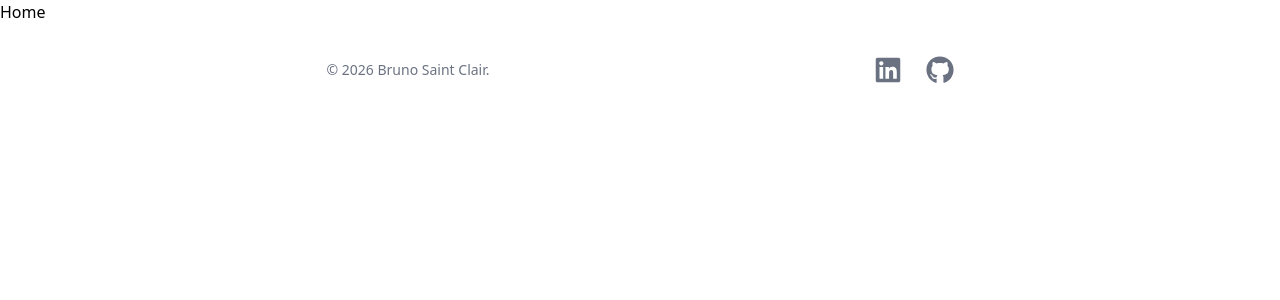
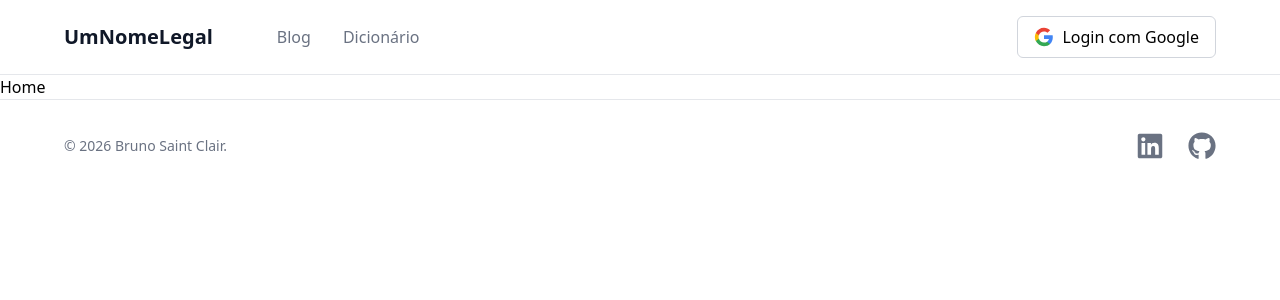
Before and after one commit to BrunoSaintClair/bs-notes, a React (Vite) app in the folder frontend/: page / in a window 1280 px wide. Shown: the top 300 px of the page. Built offline with nearby package versions, Linux system fonts and the light colour scheme.

Commit message:
feat: Cria componente Header

```diff
--- a/frontend/src/App.tsx
+++ b/frontend/src/App.tsx
@@ -1,11 +1,13 @@
+import Header from "./components/Header/Header";
 import Footer from "./components/Footer/Footer";
 
 function App() {
   return (
     <>
-      <div>
-        Home
-      </div>
+      <Header />
+        <div>
+          Home
+        </div>
       <Footer />
     </>
   );
--- a/frontend/src/components/Footer/Footer.tsx
+++ b/frontend/src/components/Footer/Footer.tsx
@@ -4,8 +4,8 @@
   const currentYear = new Date().getFullYear();
 
   return (
-    <footer className="bg-bg-primary py-8 px-6">
-      <div className="max-w-6xl mx-auto flex items-center justify-center gap-96">
+    <footer className="bg-bg-primary py-8 px-6 border-t border-gray-200">
+      <div className="max-w-6xl mx-auto flex items-center justify-between">
         <p className="text-gray-500 text-sm">
           &copy; {currentYear} Bruno Saint Clair.
         </p>
--- /dev/null
+++ b/frontend/src/components/Header/Header.tsx
@@ -0,0 +1,33 @@
+const Header = () => {
+    return (
+        <header className="bg-white border-b border-gray-200 py-4 px-6">
+            <div className="max-w-6xl mx-auto flex items-center justify-between">
+                <div className="flex items-center gap-16">
+                    <a href="">
+                        <h1 className="text-xl font-bold text-gray-900">UmNomeLegal</h1>
+                    </a>
+                    <nav className="flex gap-8">
+                        <a href="" className="text-gray-500 font-medium hover:text-gray-600 transition-colors">
+                            Blog
+                        </a>
+                        <a href="" className="text-gray-500 font-medium hover:text-gray-600 transition-colors">
+                            Dicionário
+                        </a>
+                    </nav>
+                </div>
+                <button className="flex items-center gap-2 px-4 py-2 border border-gray-300 rounded-md cursor-pointer hover:bg-gray-100 transition-colors">
+                    <svg className="w-5 h-5" viewBox="0 0 24 24" fill="currentColor">
+                        <path d="M22.56 12.25c0-.78-.07-1.53-.2-2.25H12v4.26h5.92c-.26 1.37-1.04 2.53-2.21 3.31v2.77h3.57c2.08-1.92 3.28-4.74 3.28-8.09z" fill="#4285F4"/>
+                        <path d="M12 23c2.97 0 5.46-.98 7.28-2.66l-3.57-2.77c-.98.66-2.23 1.06-3.71 1.06-2.86 0-5.29-1.93-6.16-4.53H2.18v2.84C3.99 20.53 7.7 23 12 23z" fill="#34A853"/>
+                        <path d="M5.84 14.09c-.22-.66-.35-1.36-.35-2.09s.13-1.43.35-2.09V7.07H2.18C1.43 8.55 1 10.22 1 12s.43 3.45 1.18 4.93l2.85-2.22.81-.62z" fill="#FBBC05"/>
+                        <path d="M12 5.38c1.62 0 3.06.56 4.21 1.64l3.15-3.15C17.45 2.09 14.97 1 12 1 7.7 1 3.99 3.47 2.18 7.07l3.66 2.84c.87-2.6 3.3-4.53 6.16-4.53z" fill="#EA4335"/>
+                    </svg>
+                    Login com Google
+                </button>
+            </div>
+        </header>
+    )
+
+}
+
+export default Header;
```
